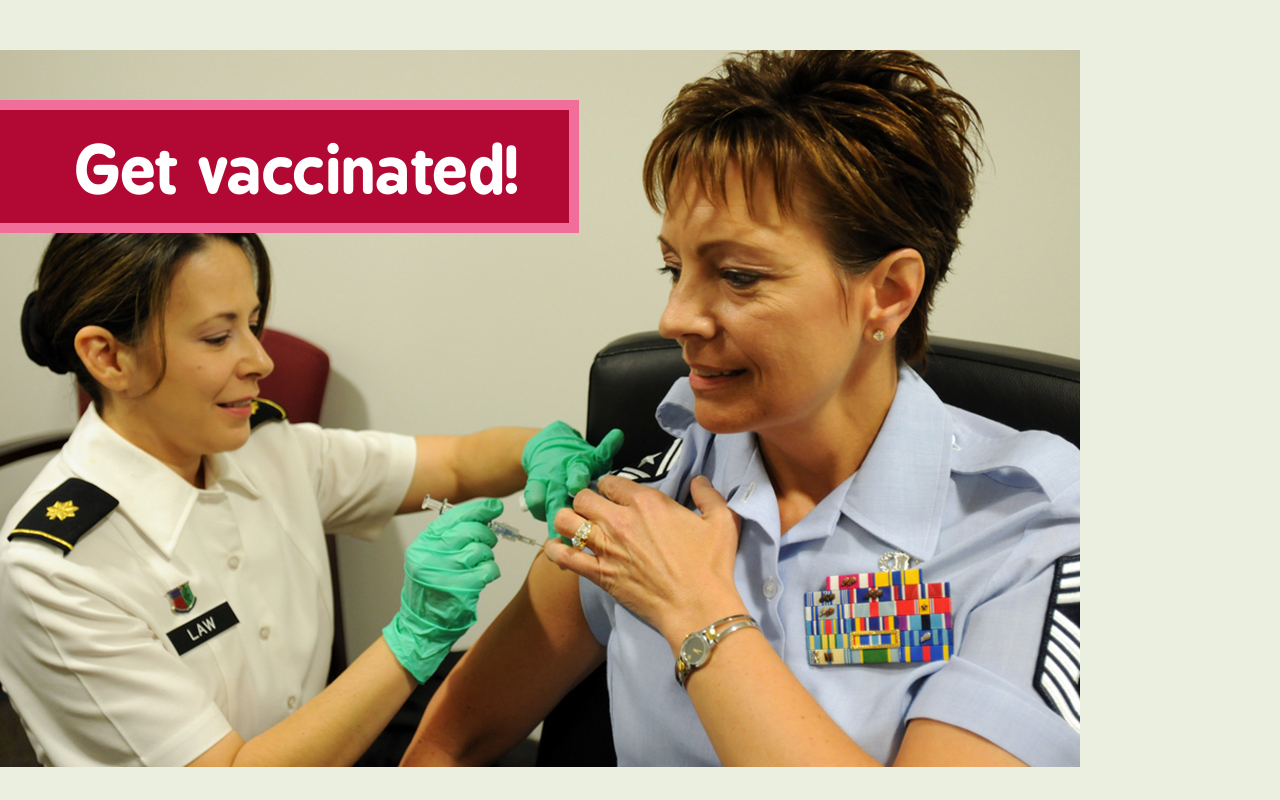
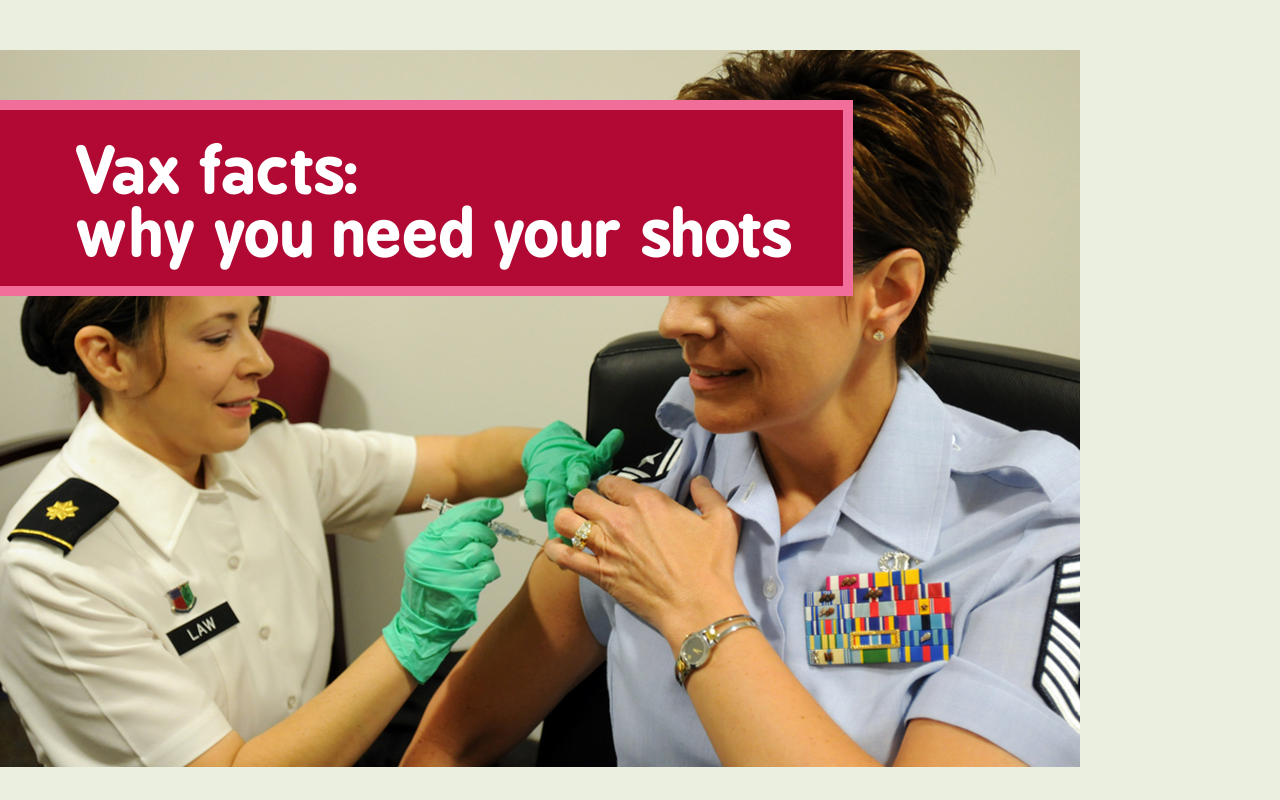
Before and after one commit to scimusmn/buzz_vaccines, a plain HTML site: page index.html in a window 1280 px wide. Shown: the top 800 px of the page. Drawn offline with nearby package versions, Linux system fonts and the light colour scheme.

Commit message:
Official title from the copy editor

```diff
--- a/index.html
+++ b/index.html
@@ -30,7 +30,10 @@
     <div class="jumbotron">
       <div class="container">
         <div class="graphic-title">
-          <h1>Get vaccinated!</h1>
+          <h1>
+            Vax facts:<br />
+            why you need your shots
+          </h1>
         </div>
       </div>
     </div>
```
